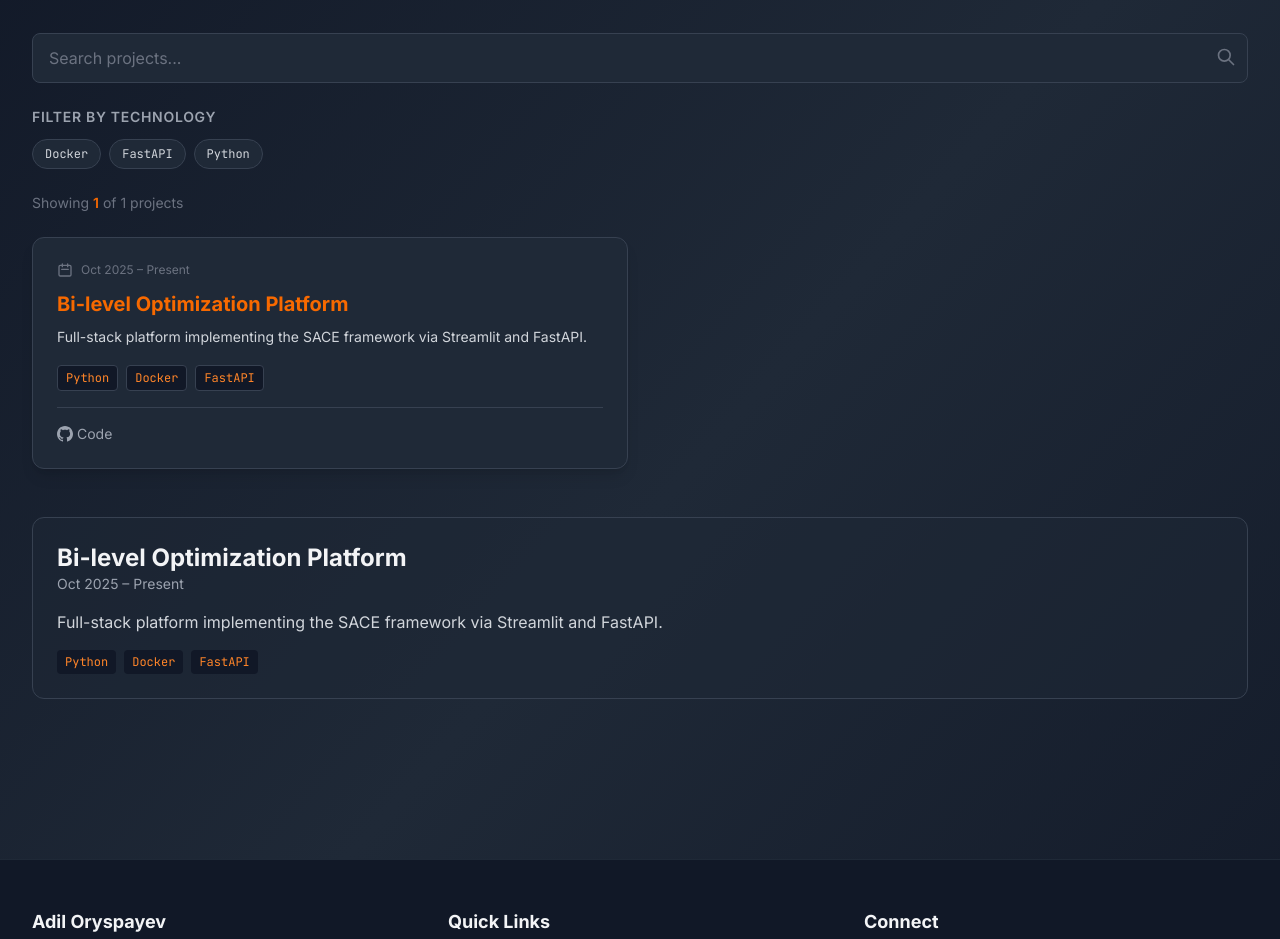
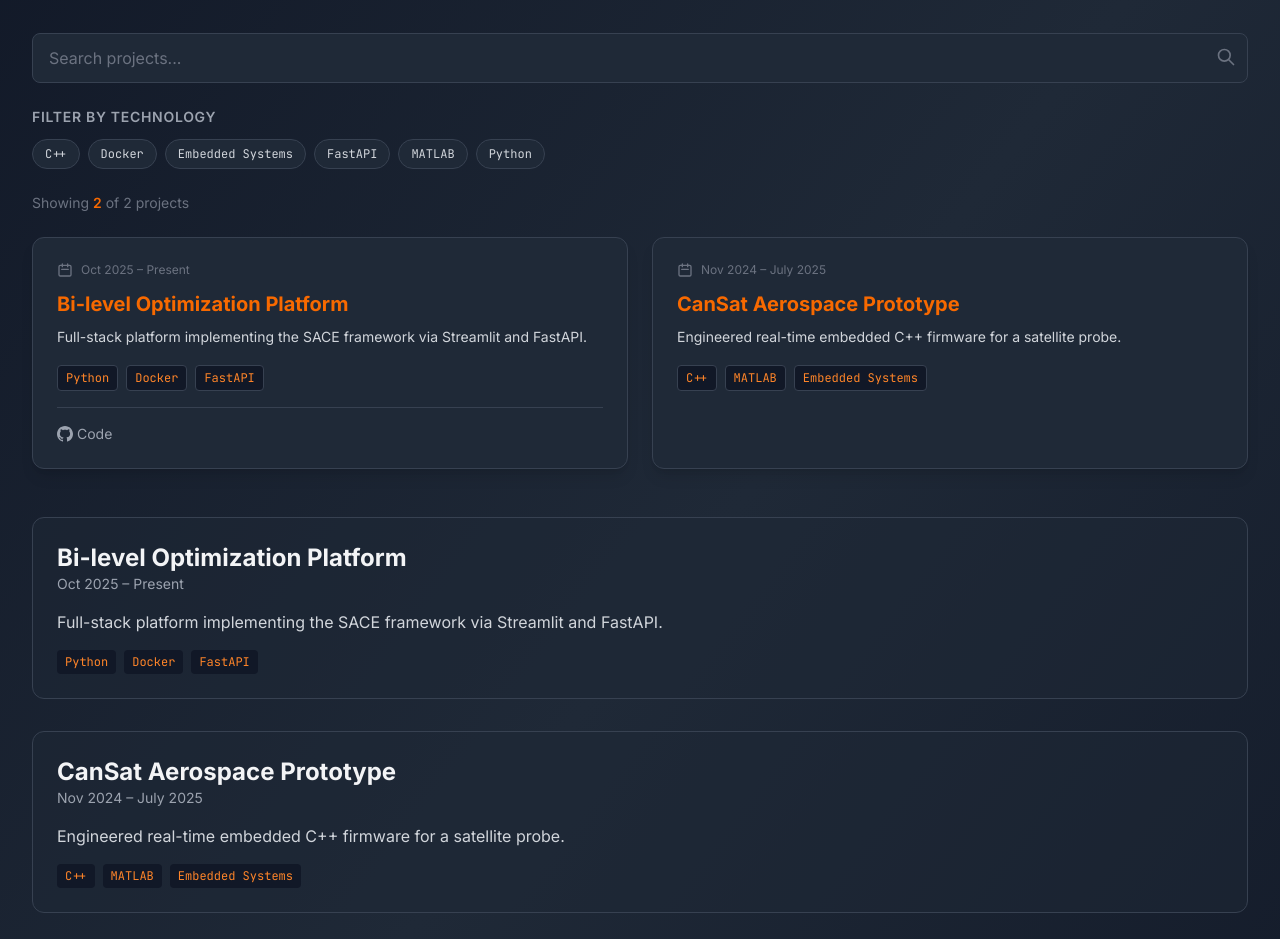
Before and after one commit to adiloryspayev/adiloryspayev.github.io, an Astro site: page /projects in a window 1280 px wide. Shown: the part 200-1139 px from the top of the page. Built offline with nearby package versions, Linux system fonts and the light colour scheme; Astro itself is replaced by a stand-in of ours.

Commit message:
Enhance projects page with TypeScript support
Added TypeScript interface for Project objects and updated projects array accordingly. Adjusted FilterableTags to handle optional links correctly.

```diff
--- a/src/pages/projects.astro
+++ b/src/pages/projects.astro
@@ -2,15 +2,38 @@
 import BaseLayout from '../layouts/BaseLayout.astro';
 import FilterableTags from '../components/FilterableTags';
 
-const projects = [
+// Define the shape of a Project object to satisfy TypeScript
+interface Project {
+  id: string;
+  title: string;
+  date: string;
+  description: string;
+  tags: string[];
+  links?: {
+    github?: string;
+    live?: string;
+  };
+  highlights: string[];
+  technical?: string;
+}
+
+const projects: Project[] = [
   {
     id: 'bilevel',
     title: 'Bi-level Optimization Platform',
     date: 'Oct 2025 – Present',
     description: 'Full-stack platform implementing the SACE framework via Streamlit and FastAPI.',
     tags: ['Python', 'Docker', 'FastAPI'],
-    links: { github: '#' }, // Note: No 'live' link here, which caused the error before
+    links: { github: '#' },
     highlights: ['Implemented SACE framework', 'Deployed to Linux VMs']
+  },
+  {
+    id: 'cansat',
+    title: 'CanSat Aerospace Prototype',
+    date: 'Nov 2024 – July 2025',
+    description: 'Engineered real-time embedded C++ firmware for a satellite probe.',
+    tags: ['C++', 'MATLAB', 'Embedded Systems'],
+    highlights: ['Reduced telemetry latency by 60%', 'RTOS implementation']
   }
 ];
 ---
@@ -22,6 +45,7 @@ const projects = [
     <FilterableTags
       items={projects.map(p => ({
         ...p,
+        // TypeScript now knows links is optional and has optional properties
         url: p.links?.live || p.links?.github || '#'
       }))}
       type="projects"
@@ -35,7 +59,6 @@ const projects = [
            <p class="text-gray-400 text-sm mb-4">{project.date}</p>
            <p class="text-gray-300 mb-4">{project.description}</p>
 
-           {/* FIX: Removed 'key' prop from non-React element */}
            <div class="flex flex-wrap gap-2 mt-4">
              {project.tags.map(tag => (
                <span class="px-2 py-1 bg-gray-900 text-xs font-mono rounded text-su-orange-light">
```
